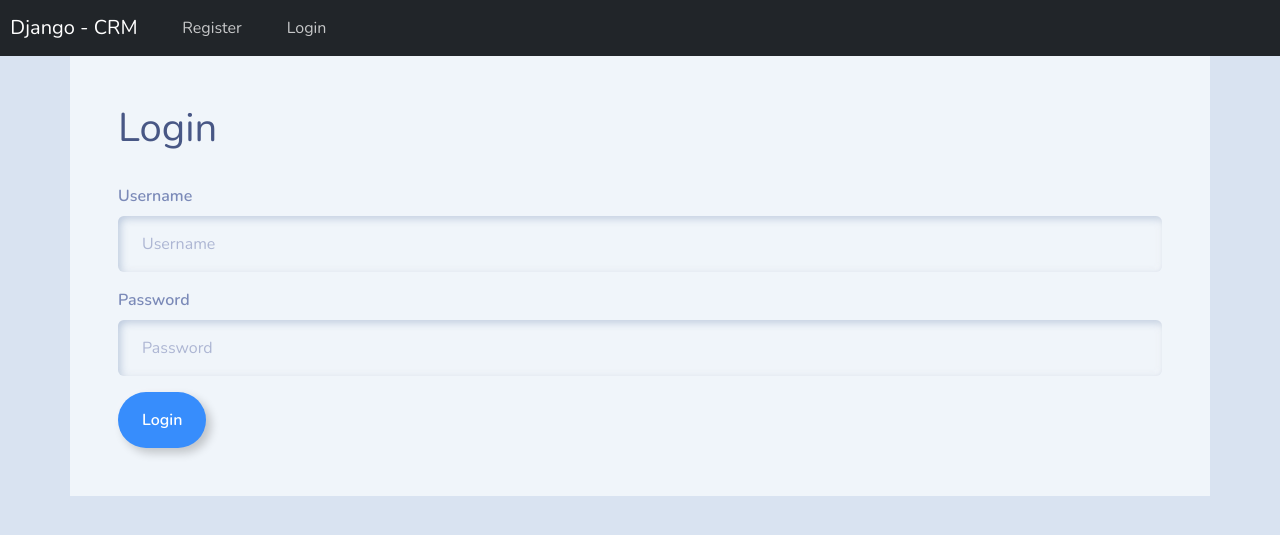
After one commit to ahmedfetooh1/CRM, a Django app: page /my-login/ in a window 1280 px wide. The commit adds this page. Shown: the top 535 px of the page. Run offline with Django 5.2, Linux system fonts and the light colour scheme; some libraries are stand-ins or nearby versions.

Commit message:
create login and logout pages and views

```diff
--- a/templates/parts/navbar.html
+++ b/templates/parts/navbar.html
@@ -22,7 +22,7 @@
             </li>
             &nbsp;     &nbsp;     &nbsp;
             <li class="nav-item">
-              <a class="nav-link" href="">Login &nbsp; <i class="fa fa-sign-out" aria-hidden="true"></i> </a>
+              <a class="nav-link" href="{% url 'login' %}">Login &nbsp; <i class="fa fa-sign-out" aria-hidden="true"></i> </a>
             </li>
             &nbsp;     &nbsp;     &nbsp;
         </ul>
--- /dev/null
+++ b/templates/web/dashboard.html
@@ -0,0 +1,4 @@
+<h1>
+    welcome to our system
+</h1>
+<a href="{% url 'logout' %}" >logout</a>
--- /dev/null
+++ b/templates/web/login.html
@@ -0,0 +1,15 @@
+{% extends 'base.html' %}
+{% load bootstrap5 %}
+{% block content %}
+<div class="container bg-light shadow-md p-5 form-layout">
+    <h1>Login</h1>
+    <hr>
+    <form method="POST" autocomplete="off">
+        {% csrf_token %}
+
+        {% bootstrap_form form %}
+        <button type="submit" class="btn btn-outline-primary">Login</button>
+    </form>
+</div>
+
+{% endblock %}
--- a/webapp/forms.py
+++ b/webapp/forms.py
@@ -2,8 +2,13 @@ from django import forms
 from django.contrib.auth.forms import UserCreationForm , AuthenticationForm
 from django.contrib.auth.models import User
 
-
+from django.forms.widgets import TextInput , PasswordInput
 class CreateUserForm(UserCreationForm):
     class Meta :
         model = User
         fields = ['username','password1','password2']
+
+
+class LoginForm(AuthenticationForm):
+    username = forms.CharField(widget=TextInput)
+    password = forms.CharField(widget=PasswordInput)
--- a/webapp/urls.py
+++ b/webapp/urls.py
@@ -4,4 +4,7 @@ from . import views
 urlpatterns = [
     path('',views.index),
     path('register/',views.register,name='register'),
+    path('my-login/',views.my_login,name='login'),
+    path('dashboard/',views.dashboard,name='dashboard'),
+    path('logout/',views.my_logout,name='logout'),
 ]
--- a/webapp/views.py
+++ b/webapp/views.py
@@ -1,5 +1,7 @@
 from django.shortcuts import render ,redirect
-from .forms import CreateUserForm
+from .forms import CreateUserForm , LoginForm
+from django.contrib.auth import authenticate , login , logout
+from django.contrib.auth.decorators import login_required
 # Create your views here.
 def index(request):
     return render(request , 'web/index.html')
@@ -19,3 +21,37 @@ def register(request):
     }
 
     return render(request,'web/register.html',context)
+
+
+def my_login(request):
+    form = LoginForm()
+    if request.method == 'POST':
+        form = LoginForm(request,data=request.POST)
+        username = request.POST.get('username')
+        password = request.POST.get('password')
+
+        user = authenticate(username = username , password = password)
+
+        if user is not None :
+            login(request,user)
+            return redirect('dashboard')
+    else:
+        form = LoginForm()
+
+    context = {
+        'form':form
+    }
+
+    return render(request,'web/login.html',context)
+
+
+
+@login_required(login_url='login')
+def dashboard(request):
+    return render(request,'web/dashboard.html')
+
+
+
+def my_logout(request):
+    logout(request)
+    return redirect('login')
```
Also changed, not shown: db.sqlite3.
